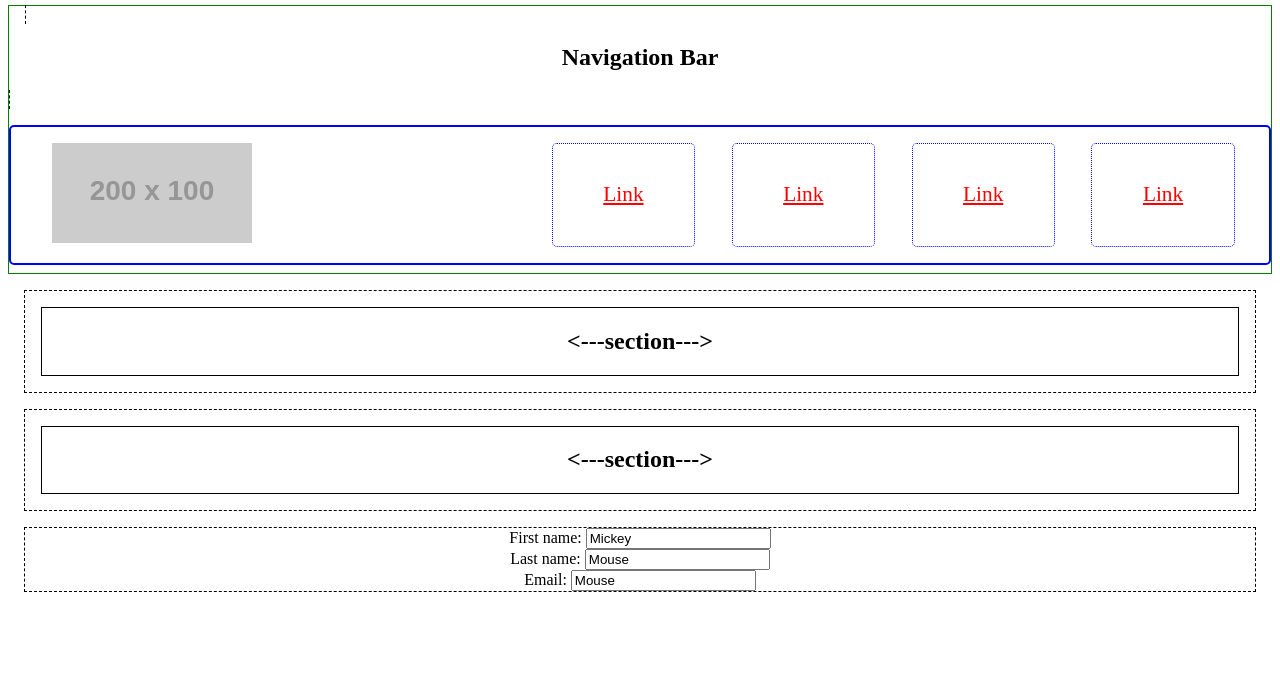
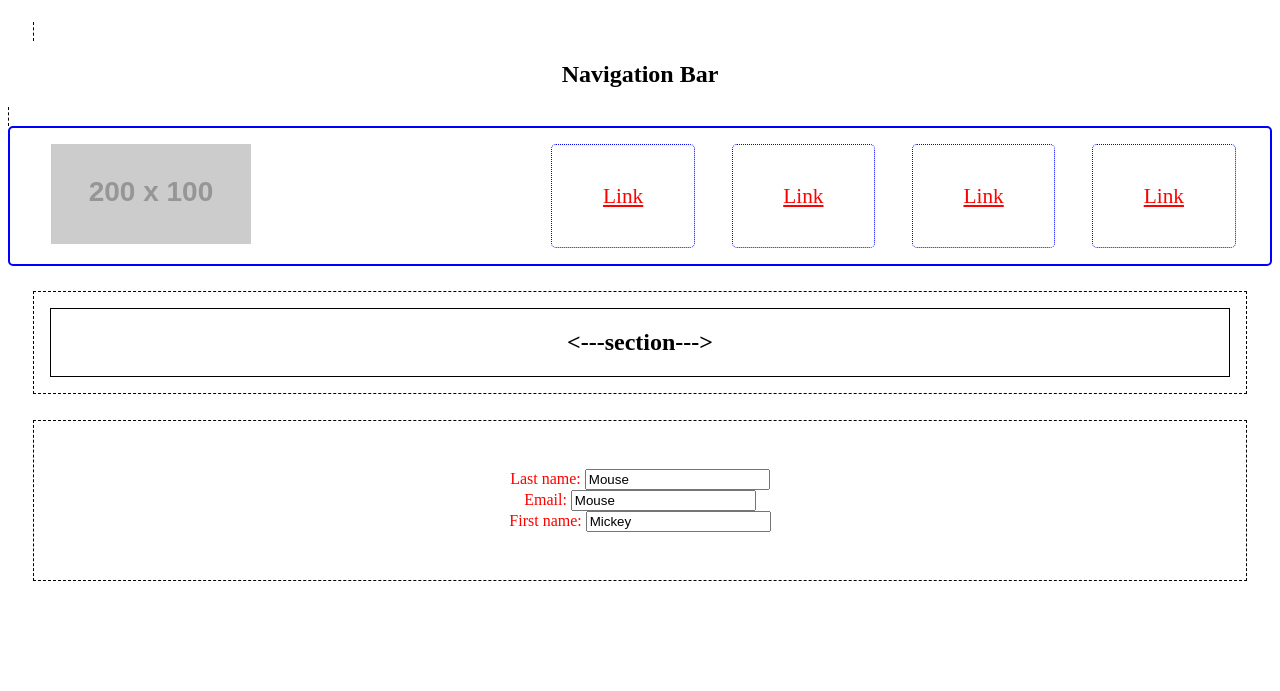
Before and after one commit to Achant/shoelace, a plain HTML site: page demo.html in a window 1280 px wide. Shown: the part 109-800 px from the top of the page. Drawn offline with Linux system fonts and the light colour scheme; placeholder pictures from the web are drawn by us.

Commit message:
WIP updated demo.html and presentation file

```diff
--- a/demo.html
+++ b/demo.html
@@ -14,9 +14,9 @@
 
 
 <!-- NAVIGATION MARKUP -->
+<span class="dashB"><h2>Navigation Bar</h2></span>
 
-  <section class="finishedSec">
-    <span class="dashB"><h2>Navigation Bar</h2></span>
+  <section class="">
 
       <nav class="nav-row">
         <aside class="brand-img">
@@ -52,24 +52,25 @@
       <div>
 
     </section>
-    <section class="dashB">
-
-      <div class="solidB">
-        <h2><---section---></h2>
-      <div>
-
-    </section>
-
-
 
 
     <section class="dashB">
 
-      <form action="/action_page.php">
-        First name: <input type="text" name="FirstName" value="Mickey"><br>
-        Last name: <input type="text" name="LastName" value="Mouse"><br>
-        Email: <input type="text" name="LastName" value="Mouse"><br>
-      </form>
+      <div class="form-bx">
+
+        <form action="/action_page.php">
+          <div class="">
+          Last name: <input type="text" name="LastName" value="Mouse"><br>
+          </div>
+          <div class="">
+            Email:    <input type="text" name="LastName" value="Mouse"><br>
+          </div>
+          <div class="">
+            First name: <input type="text" name="FirstName" value="Mickey"><br>
+          </div>
+        </form>
+
+      </div>
 
     </section>
 
--- /dev/null
+++ b/sass/helpers/_variables.scss
@@ -0,0 +1,7 @@
+// Global Variables
+$brand-color: #93278F;
+$brand-color-alt: #DE3BD8;
+
+// Grid Variables
+$col-num: 16;
+$nav-ht-min: 65px ;
--- a/sass/shoe-lace.scss
+++ b/sass/shoe-lace.scss
@@ -5,25 +5,26 @@
 
 // COMPONENTS
 @import "components/_navbar";
+@import "components/_form";
 
 
 // UTILITY / TEST CLASSES //
-.finishedSec{
+.finishedSec {
   border: 1px solid green;
+  margin: .1em;
 }
 
 .dashB {
   border: 1px dashed black;
-  margin: 1em;
+  margin: 2%;
   text-align: center;
+
 }
 .solidB {
   border: 1px solid black;
   margin: 1em;
   text-align: center;
 }
-
-
 
 
 
```
Also changed, not shown: sass/components/grid.css (deleted), sass/shoe-lace.css.
